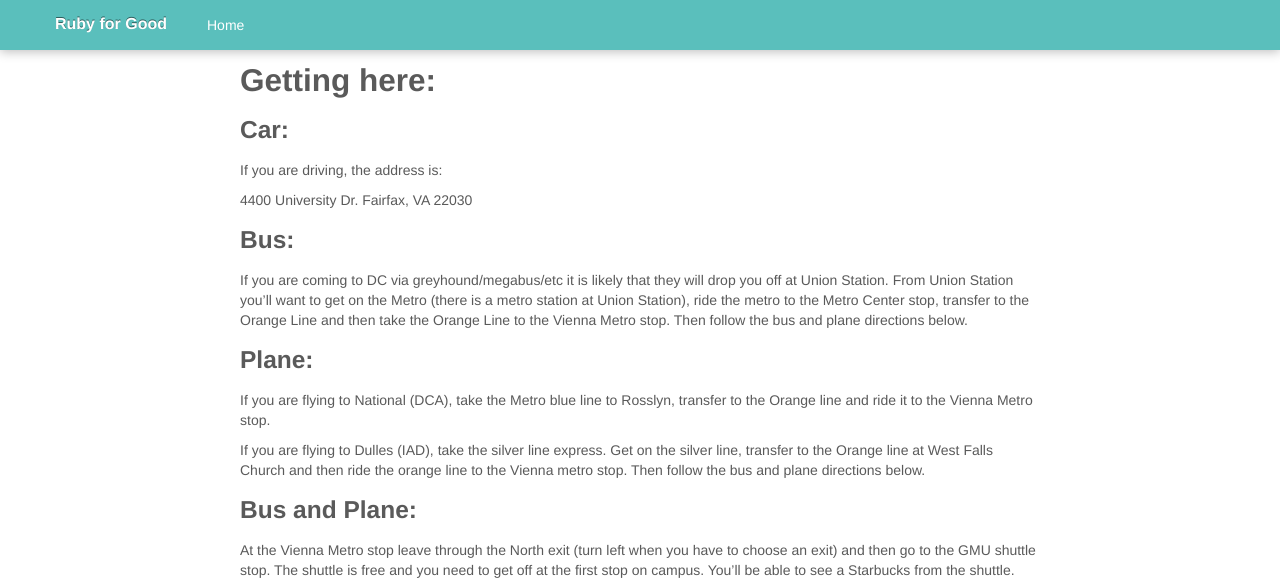
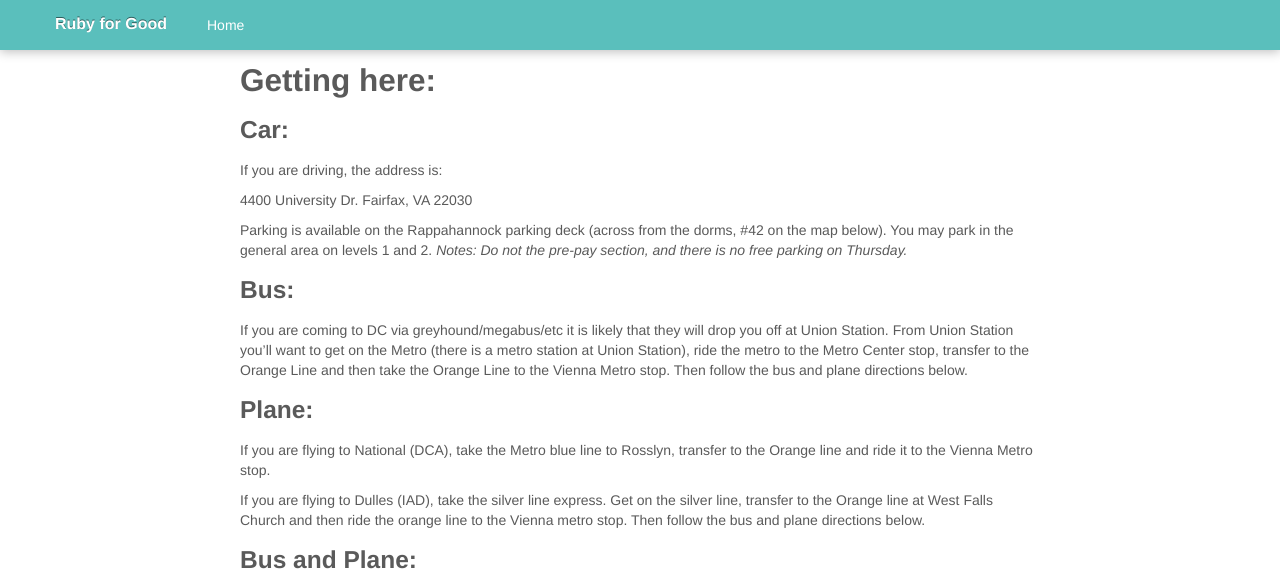
Before and after one commit to rubyforgood/rubyforgood.org--old, a Jekyll site: the page built from location.md, in a window 1280 px wide and 1050 px high. Shown: the top 582 px of the window. Built offline with Jekyll 4.4.1, drawn with Linux system fonts in a browser that asks for light colours.

Commit message:
Add parking details to location description

```diff
--- a/location.md
+++ b/location.md
@@ -10,6 +10,8 @@ If you are driving, the address is:
 
 4400 University Dr.
 Fairfax, VA 22030
+
+Parking is available on the Rappahannock parking deck (across from the dorms, #42 on the map below). You may park in the general area on levels 1 and 2. *Notes: Do not the pre-pay section, and there is no free parking on Thursday.*
 
 ###Bus:
 
```
